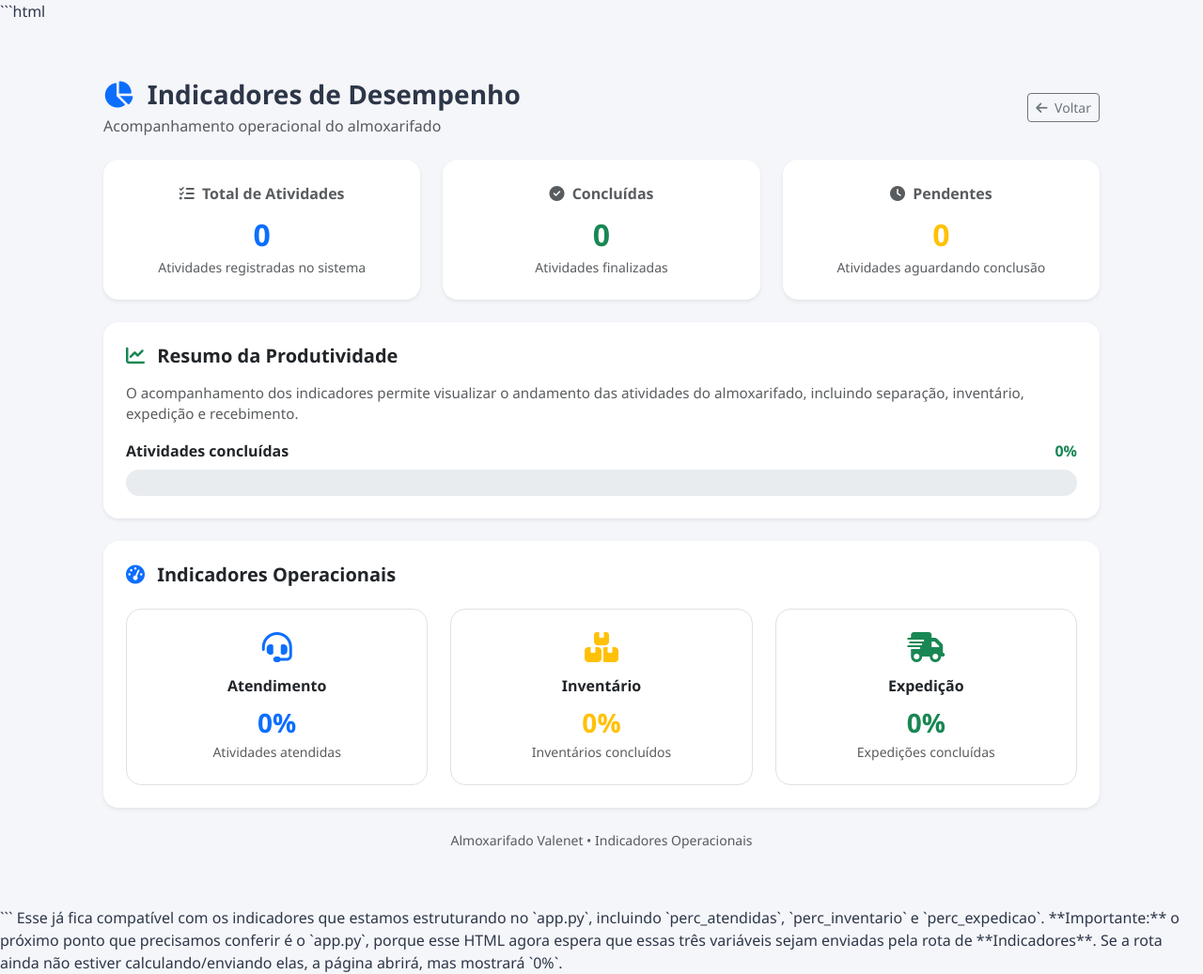
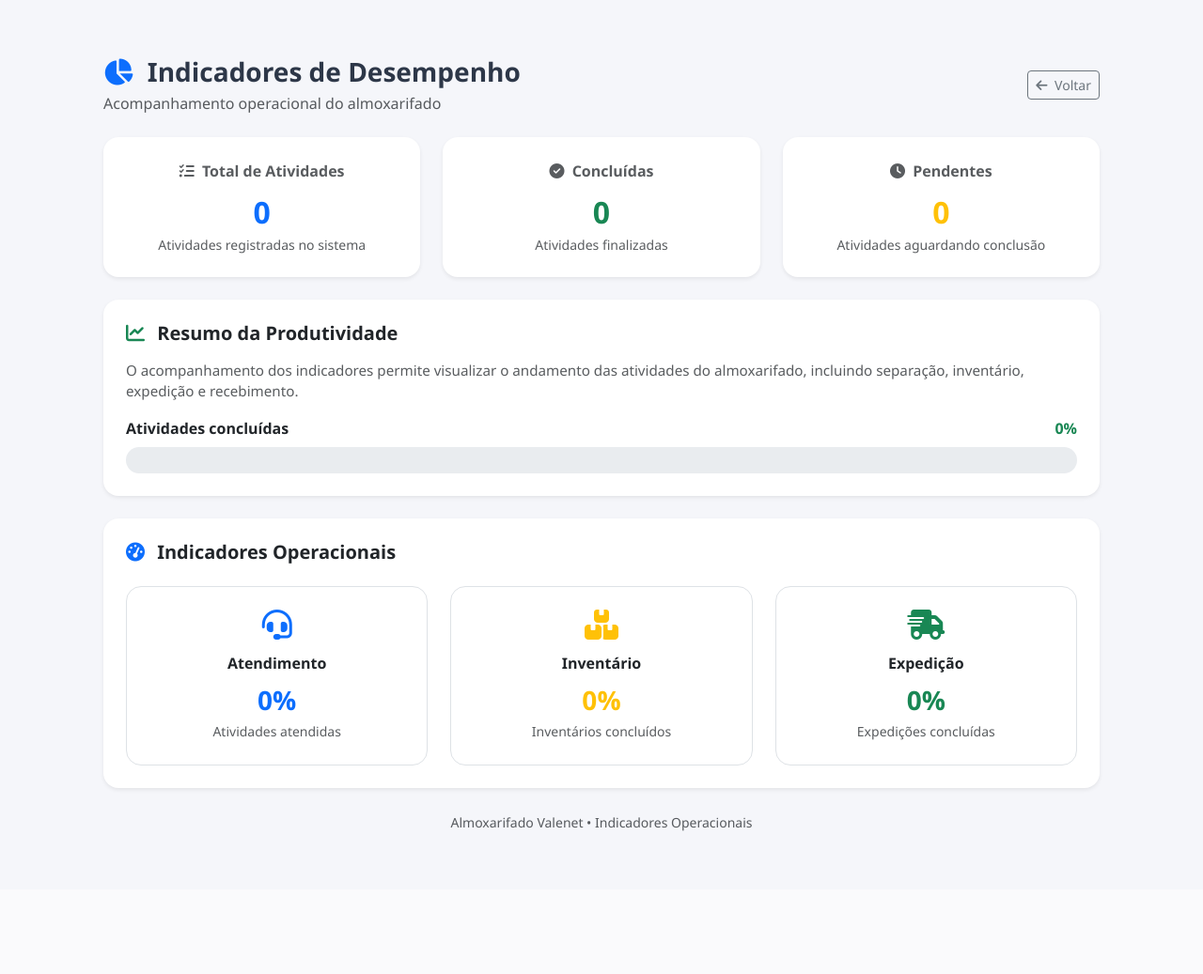
Before and after one commit to wandersondan2942-arch/almoxarifado, a Flask app: page /modulo/Indicadores in a window 1280 px wide. Shown: the whole page at 94% size. After the commit the page ends 885 px from the top, so only its background shows below. Run offline with Flask 3, Linux system fonts and the light colour scheme; the visitor is signed in with stand-in values (Sample User, id 1); data that the repository does not hold is empty; some libraries are stand-ins or nearby versions.

Commit message:
Update indicadores.html

````diff
--- a/templates/indicadores.html
+++ b/templates/indicadores.html
@@ -1,4 +1,3 @@
-```html
 <!DOCTYPE html>
 <html lang="pt-BR">
 <head>
@@ -328,8 +327,3 @@
 
 </body>
 </html>
-```
-
-Esse já fica compatível com os indicadores que estamos estruturando no `app.py`, incluindo `perc_atendidas`, `perc_inventario` e `perc_expedicao`.
-
-**Importante:** o próximo ponto que precisamos conferir é o `app.py`, porque esse HTML agora espera que essas três variáveis sejam enviadas pela rota de **Indicadores**. Se a rota ainda não estiver calculando/enviando elas, a página abrirá, mas mostrará `0%`.
````
